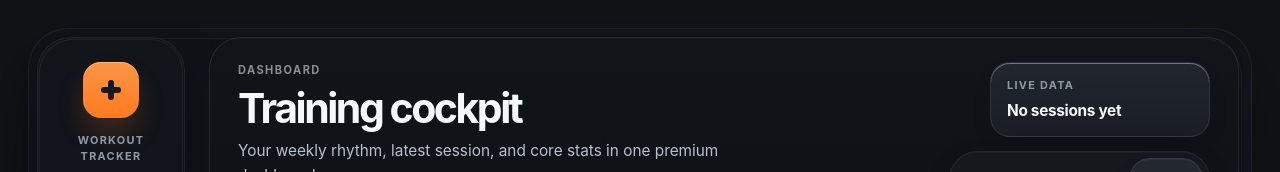
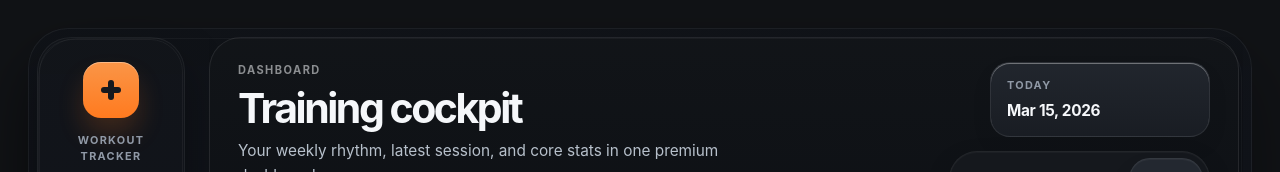
Before and after one commit to sefa123451/Workout-Tracker, a React app: page / in a window 1280 px wide. Shown: the top 172 px of the page. Built offline with nearby package versions, Linux system fonts and the light colour scheme; the HTML template or start-up script is replaced by a standard one.

Commit message:
Show current date in topbar

```diff
--- a/src/App.jsx
+++ b/src/App.jsx
@@ -939,8 +939,8 @@ function App() {
             </div>
             <div className="topbar-actions">
               <div className="topbar-chip">
-                <span>Live data</span>
-                <strong>{latestWorkout ? formatDisplayDate(latestWorkout.date) : 'No sessions yet'}</strong>
+                <span>Today</span>
+                <strong>{formatCalendarDate(new Date())}</strong>
               </div>
               <div className="theme-switcher topbar-theme-switcher" role="group" aria-label="Theme">
                 {THEME_OPTIONS.map((option) => (
```
